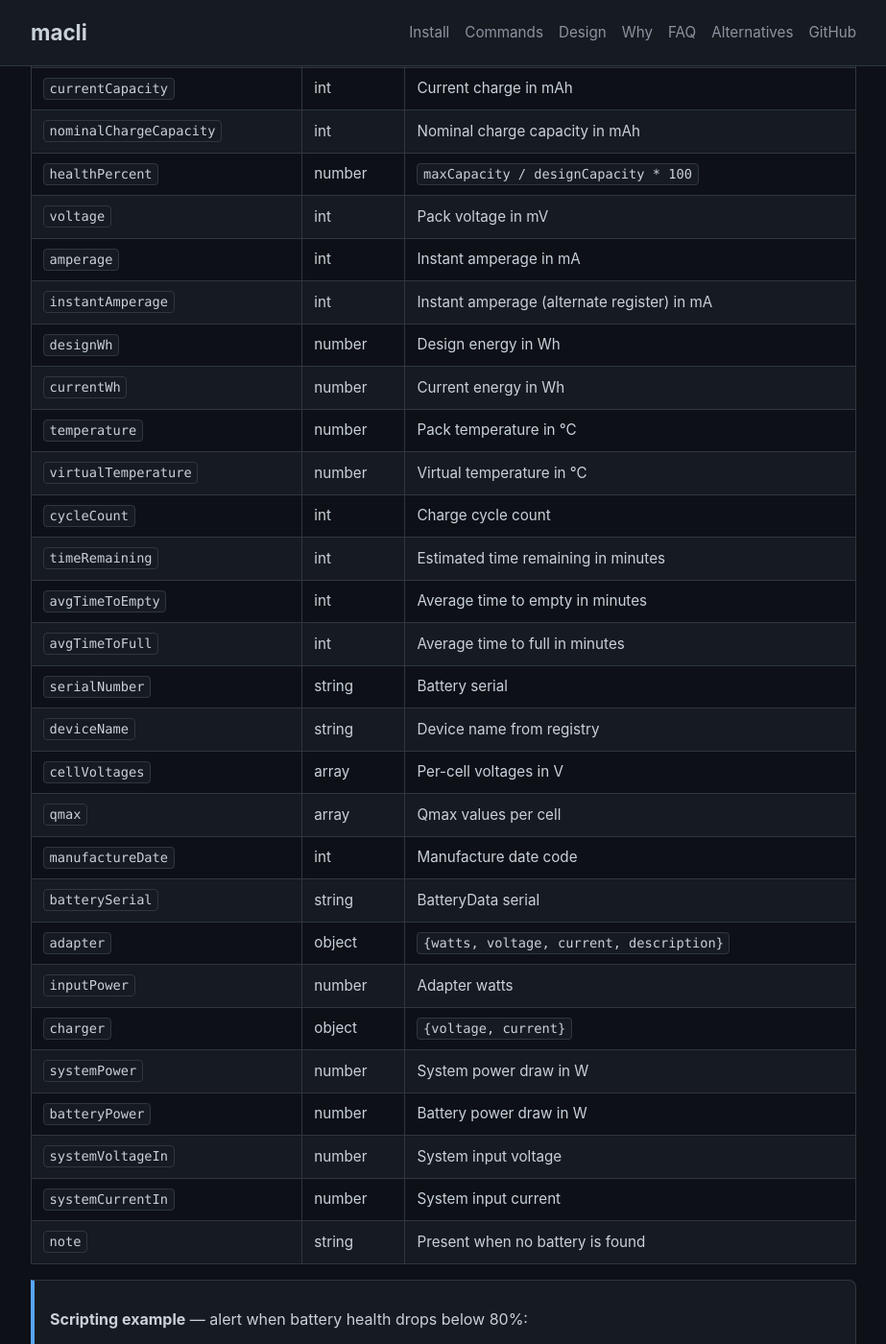
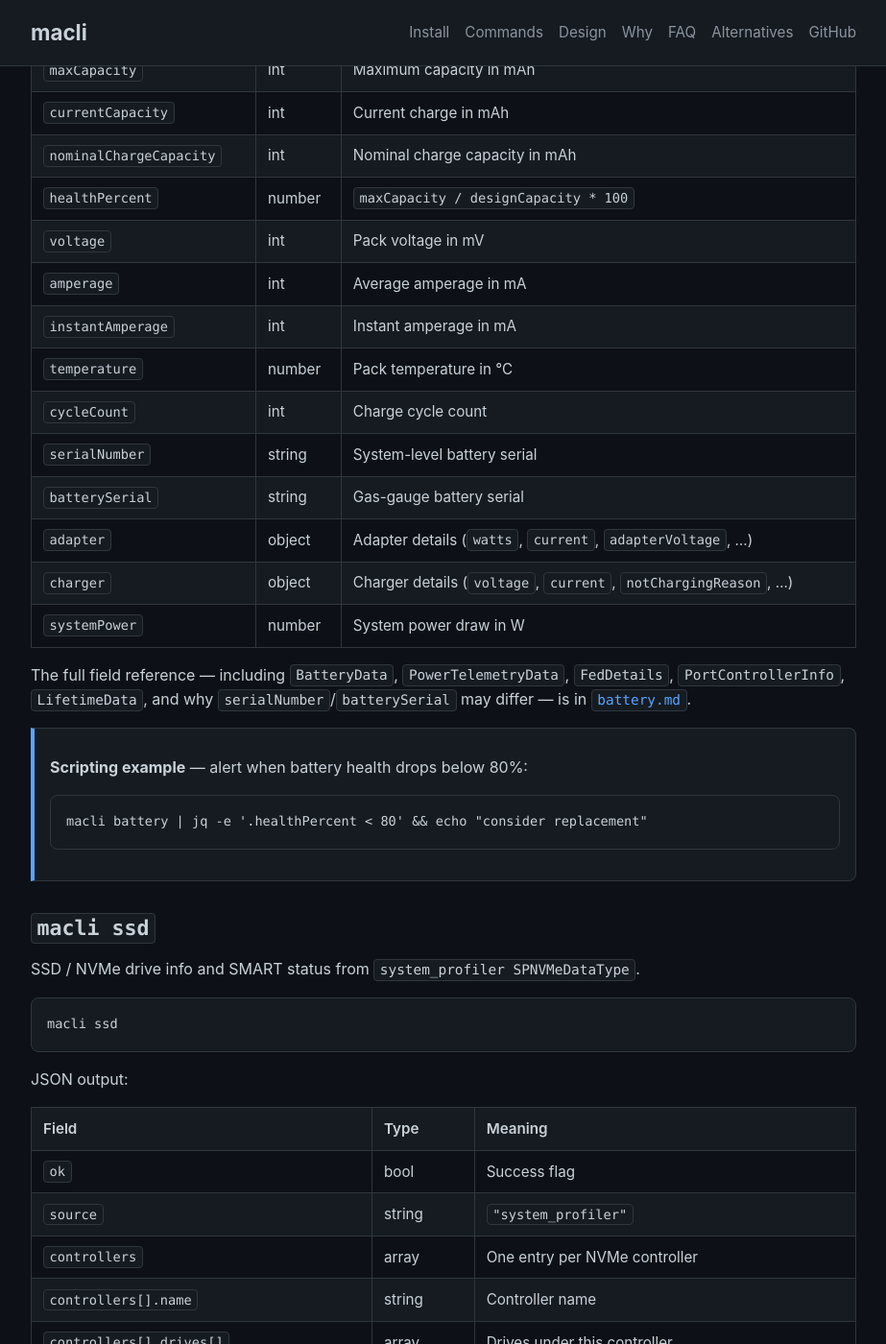
Before and after one commit to ljh-sh/macli, a Jekyll site: the page built from docs/subcommands.md, in a window 1280 px wide and 1400 px high, scrolled down 5993 px. Shown: the whole window at 96% size, without its empty margins (178-1101 px from the left). Built offline with Jekyll 4.4.1, drawn with Linux system fonts in a browser that asks for light colours; some of the changed text lies outside the part shown.

Commit message:
feat(battery): expose all IOKit battery fields and add detailed docs
- Read every useful scalar/array from AppleSmartBattery, BatteryData,
  ChargerData, PowerTelemetryData, AdapterDetails, AppleRawAdapterDetails,
  FedDetails, PortControllerInfo and LifetimeData.
- Fix adapter voltage by reading both AdapterDetails.Voltage and
  AdapterDetails.AdapterVoltage.
- Reinterpret known unsigned accumulators (PassedCharge, PackCurrentAccumulator,
  AccumulatedBatteryDischarge, etc.) so they match ioreg instead of wrapping
  to negative signed values.
- Keep existing top-level fields for backward compatibility.
- Add docs/battery.md with full field reference, serial number explanation,
  and usage examples. Update docs/subcommands.md to link to it.

````diff
--- a/docs/subcommands.md
+++ b/docs/subcommands.md
@@ -200,7 +200,7 @@
 
 ## `macli battery`
 
-Battery snapshot via IOKit (`AppleSmartBattery`).
+Battery snapshot via IOKit (`AppleSmartBattery`). The current output is the full/detail set; a future release will add a `--detail` flag and default to a smaller subset, keeping the same field names.
 
 ```sh
 macli battery         # JSON (default)
@@ -224,30 +224,17 @@
 | `nominalChargeCapacity` | int | Nominal charge capacity in mAh |
 | `healthPercent` | number | `maxCapacity / designCapacity * 100` |
 | `voltage` | int | Pack voltage in mV |
-| `amperage` | int | Instant amperage in mA |
-| `instantAmperage` | int | Instant amperage (alternate register) in mA |
-| `designWh` | number | Design energy in Wh |
-| `currentWh` | number | Current energy in Wh |
+| `amperage` | int | Average amperage in mA |
+| `instantAmperage` | int | Instant amperage in mA |
 | `temperature` | number | Pack temperature in °C |
-| `virtualTemperature` | number | Virtual temperature in °C |
 | `cycleCount` | int | Charge cycle count |
-| `timeRemaining` | int | Estimated time remaining in minutes |
-| `avgTimeToEmpty` | int | Average time to empty in minutes |
-| `avgTimeToFull` | int | Average time to full in minutes |
-| `serialNumber` | string | Battery serial |
-| `deviceName` | string | Device name from registry |
-| `cellVoltages` | array | Per-cell voltages in V |
-| `qmax` | array | Qmax values per cell |
-| `manufactureDate` | int | Manufacture date code |
-| `batterySerial` | string | BatteryData serial |
-| `adapter` | object | `{watts, voltage, current, description}` |
-| `inputPower` | number | Adapter watts |
-| `charger` | object | `{voltage, current}` |
+| `serialNumber` | string | System-level battery serial |
+| `batterySerial` | string | Gas-gauge battery serial |
+| `adapter` | object | Adapter details (`watts`, `current`, `adapterVoltage`, ...) |
+| `charger` | object | Charger details (`voltage`, `current`, `notChargingReason`, ...) |
 | `systemPower` | number | System power draw in W |
-| `batteryPower` | number | Battery power draw in W |
-| `systemVoltageIn` | number | System input voltage |
-| `systemCurrentIn` | number | System input current |
-| `note` | string | Present when no battery is found |
+
+The full field reference — including `BatteryData`, `PowerTelemetryData`, `FedDetails`, `PortControllerInfo`, `LifetimeData`, and why `serialNumber`/`batterySerial` may differ — is in [`battery.md`](./battery.md).
 
 <div class="note" markdown="1">
 
````
Also changed, not shown: other parts of docs/subcommands.md (+1 -1 lines), docs/battery.md (added, +340 -0 lines), 1 other file.
